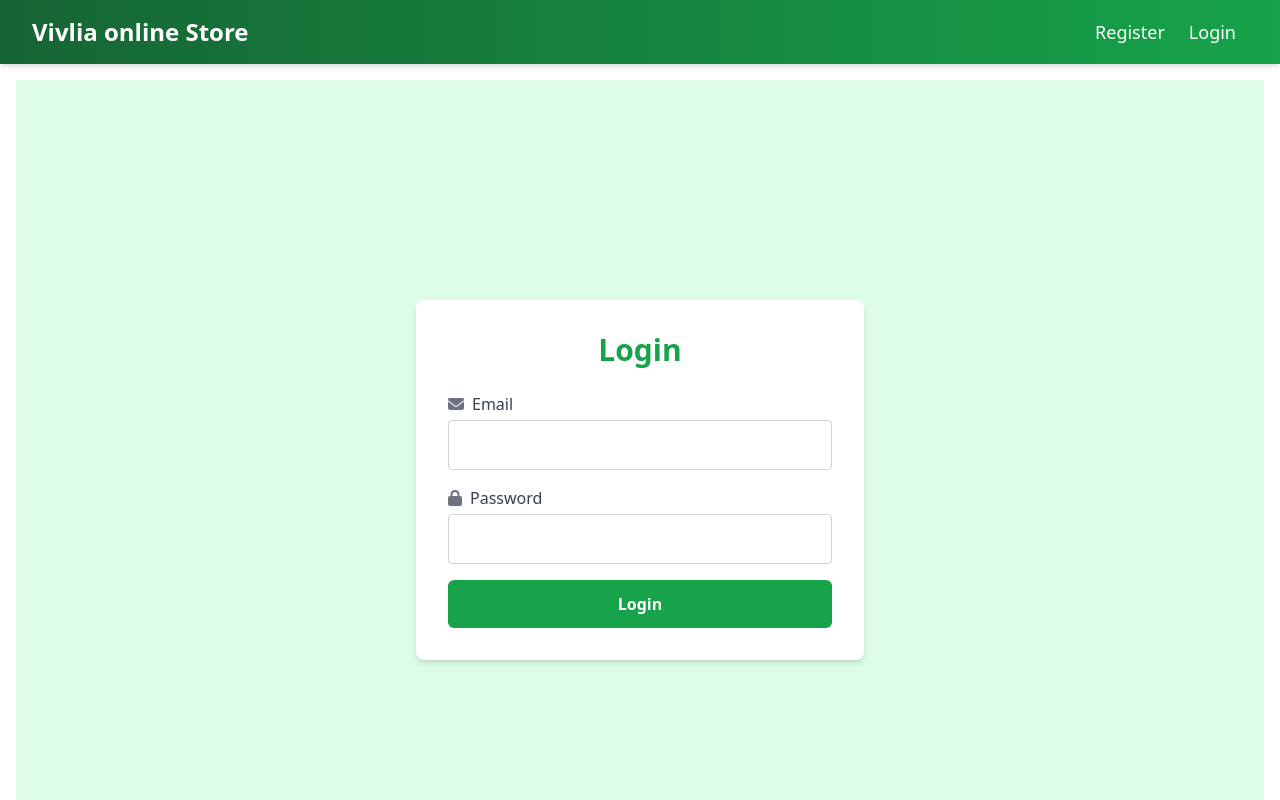
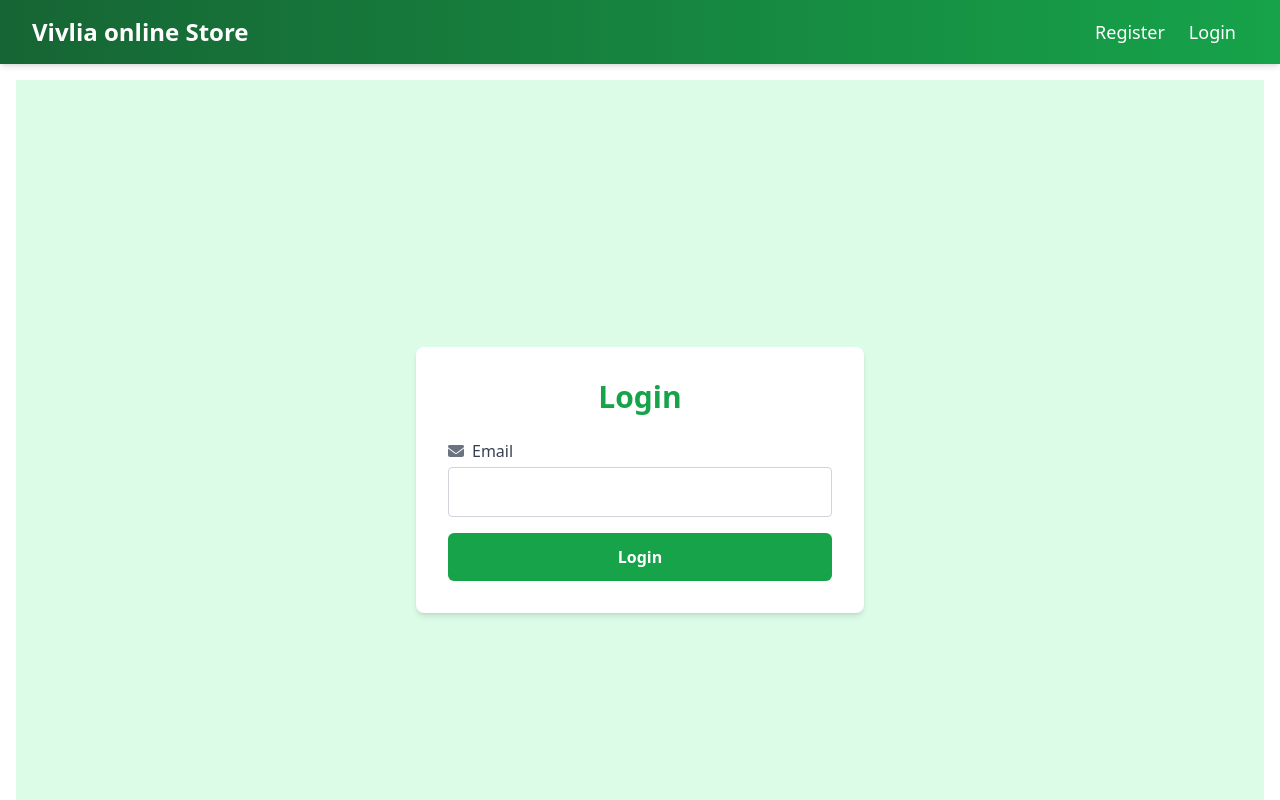
Before and after one commit to Tshephodave/Server, a React (Create React App) app in the folder Marketing-web/: page /login in a window 1280 px wide. Shown: the top 800 px of the page. Built offline with nearby package versions, Linux system fonts and the light colour scheme.

Commit message:
Update Login.js

```diff
--- a/Marketing-web/src/pages/Login.js
+++ b/Marketing-web/src/pages/Login.js
@@ -11,7 +11,6 @@ library.add(faEnvelope, faLock);
 const Login = ({ setUser }) => {
   const [formData, setFormData] = useState({
     email: '',
-    password: ''
   });
   const navigate = useNavigate();
 
@@ -61,20 +60,8 @@ const Login = ({ setUser }) => {
               required
             />
           </div>
-          <div>
-            <div className="flex items-center space-x-2">
-              <FontAwesomeIcon icon="lock" className="text-gray-500" />
-              <label className="block text-gray-700">Password</label>
-            </div>
-            <input
-              type="password"
-              name="password"
-              value={formData.password}
-              onChange={handleChange}
-              className="w-full p-3 border border-gray-300 rounded mt-1"
-              required
-            />
-          </div>
+
+
           <button type="submit" className="w-full bg-green-600 text-white p-3 rounded-md font-semibold hover:bg-green-700 transition duration-200">
             Login
           </button>
```
